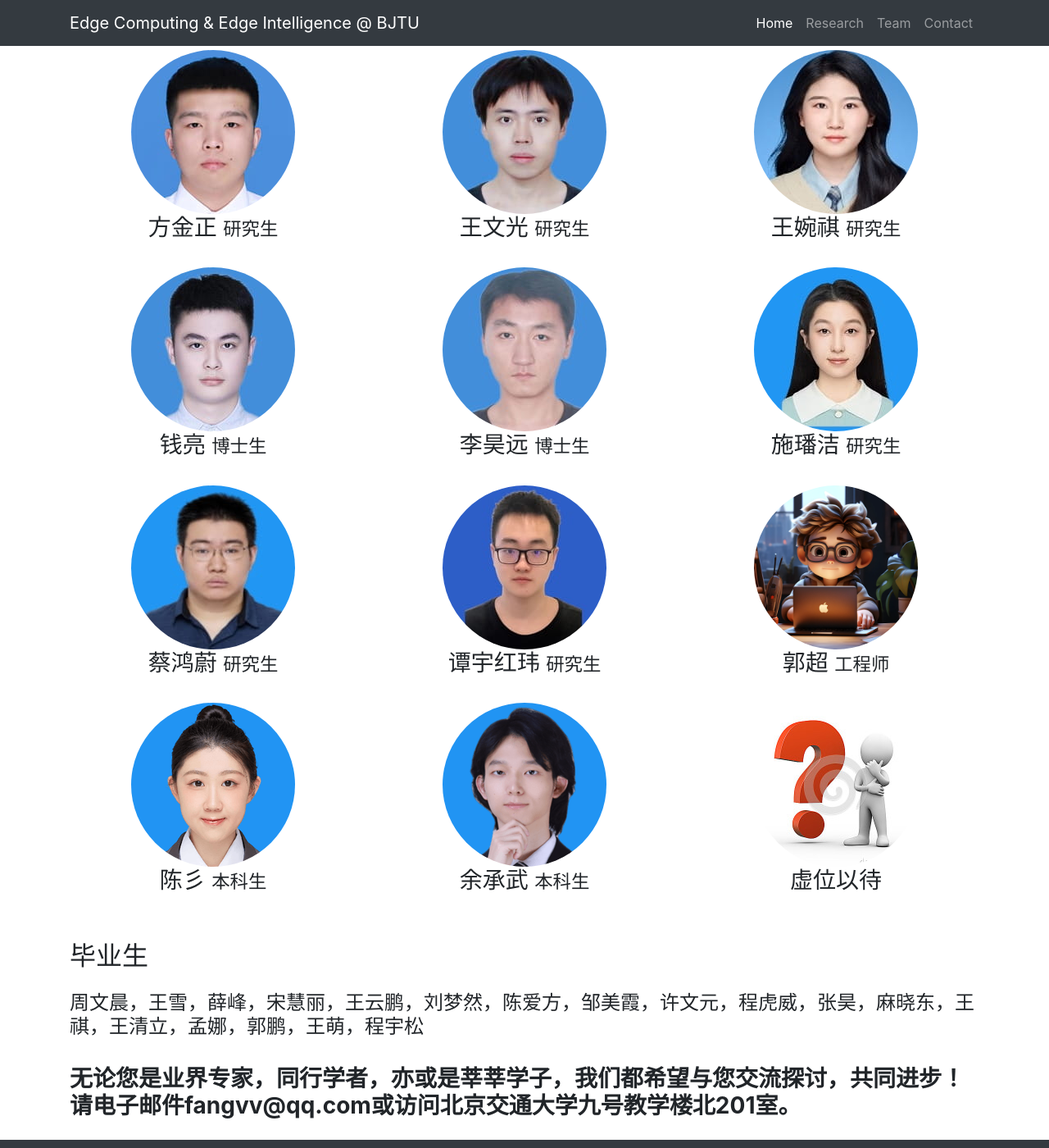
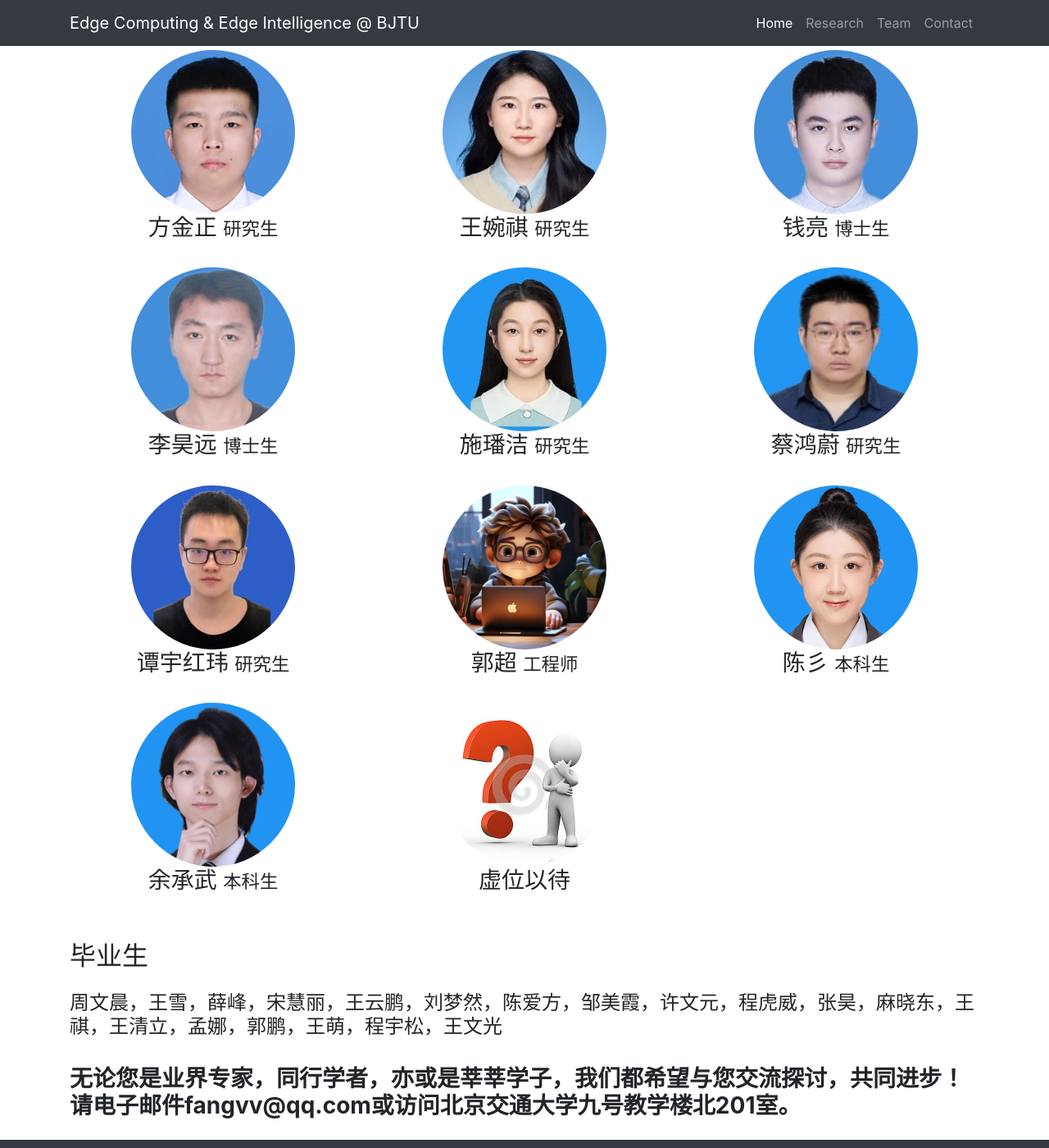
Before and after one commit to fangvv/Homepage, a Jekyll site: the page Edgecomp/index.html, which Jekyll copies as it is, in a window 1280 px wide and 1400 px high, scrolled down 9213 px. Shown: the whole window at 82% size. Built offline with Jekyll 4.4.1, drawn with Linux system fonts in a browser that asks for light colours; comment, search, counter and statistics services are not loaded.

Commit message:
update members

```diff
--- a/Edgecomp/index.html
+++ b/Edgecomp/index.html
@@ -259,10 +259,6 @@
           <h3>方金正 <small>研究生</small> </h3>
       </div>
       <div class="col-lg-4 col-sm-6 text-center mb-4">
-          <img class="rounded-circle img-fluid d-block mx-auto" src="img/wwg.jpg" alt="" />
-          <h3>王文光 <small>研究生</small> </h3>
-      </div>
-      <div class="col-lg-4 col-sm-6 text-center mb-4">
           <img class="rounded-circle img-fluid d-block mx-auto" src="img/wwq.jpg" alt="" />
           <h3>王婉祺 <small>研究生</small> </h3>
       </div>
@@ -303,7 +299,7 @@
           <h3>虚位以待</h3>
       </div>
       <div class="col-lg-12">
-          <h2 class="my-4">毕业生</h2><h4>周文晨，王雪，薛峰，宋慧丽，王云鹏，刘梦然，陈爱方，邹美霞，许文元，程虎威，张昊，麻晓东，王祺，王清立，孟娜，郭鹏，王萌，程宇松</h4>
+          <h2 class="my-4">毕业生</h2><h4>周文晨，王雪，薛峰，宋慧丽，王云鹏，刘梦然，陈爱方，邹美霞，许文元，程虎威，张昊，麻晓东，王祺，王清立，孟娜，郭鹏，王萌，程宇松，王文光</h4>
       </div>
   </div>
 </section>
```
